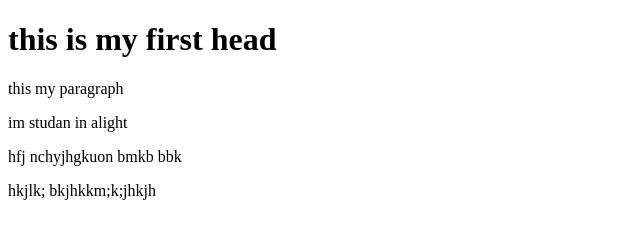
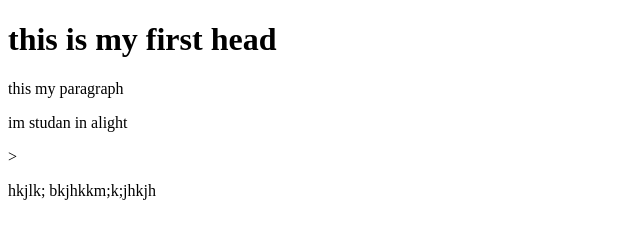
Before and after one commit to nsraldinadam/alight-websed, a plain HTML site: page aboutus.html in a window 1280 px wide. Shown: the whole page, without its empty margins (0-640 px from the left). Drawn offline with Linux system fonts and the light colour scheme.

Commit message:
pellet loner

```diff
--- a/aboutus.html
+++ b/aboutus.html
@@ -9,7 +9,7 @@
     <h1>this is my first head</h1>
     <p>this my paragraph</p>
     <p>im studan in alight</p>
-    <p> hfj nchyjhgkuon bmkb bbk </p>
+    <p> >
     <p>hkjlk; bkjhkkm;k;jhkjh</p>
 </body>
 </html>
```
